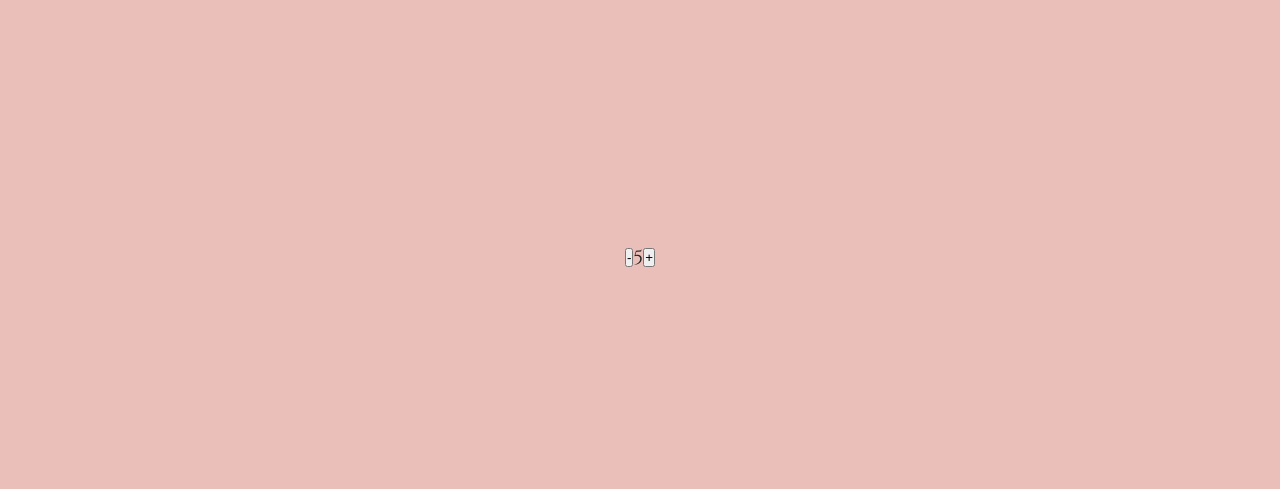
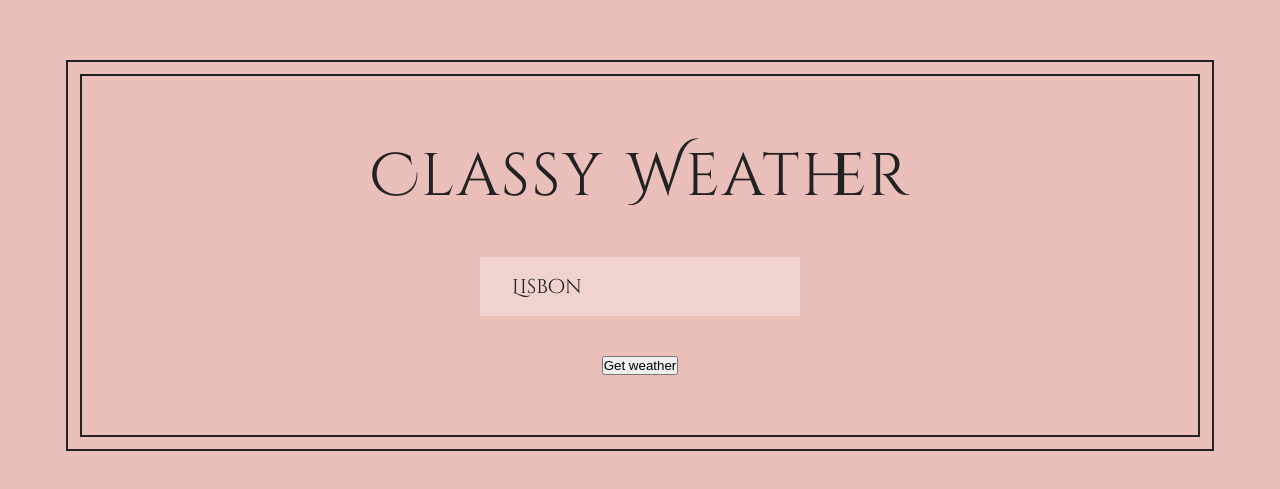
Before and after one commit to mianrafaqat/class-based-waether-react-app, a React (Create React App) app: page / in a window 1280 px wide. Shown: the part 145-634 px from the top of the page. Built offline with nearby package versions, Linux system fonts and the light colour scheme.

Commit message:
static UI

```diff
--- a/src/App.js
+++ b/src/App.js
@@ -1,36 +1,25 @@
 import React from "react";
 
-class Counter extends React.Component {
+class App extends React.Component {
   constructor(props) {
     super(props);
-    this.state = { count: 5 };
-
-    this.handleDecrement = this.handleDecrement.bind(this);
-    this.handleIncrement = this.handleIncrement.bind(this);
-  }
-  handleDecrement() {
-    this.setState((curState) => {
-      return {
-        count: curState.count - 1,
-      };
-    });
-  }
-  handleIncrement() {
-    this.setState((curState) => {
-      return {
-        count: curState.count + 1,
-      };
-    });
+    this.state = { location: "Lisbon" };
   }
   render() {
     return (
-      <div>
-        <button onClick={this.handleDecrement}>-</button>
-        <span>{this.state.count}</span>
-        <button onClick={this.handleIncrement}>+</button>
+      <div className="app">
+        <h1>Classy Weather</h1>
+        <div>
+          <input
+            type="text"
+            placeholder="Search from location..."
+            value={this.state.location}
+            onChange={(e) => this.setState({ location: e.target.value })}
+          />
+        </div>
+        <button>Get weather</button>
       </div>
     );
   }
 }
-
-export default Counter;
+export default App;
```
Also changed, not shown: src/Counter.js (added, +36 -0 lines).
